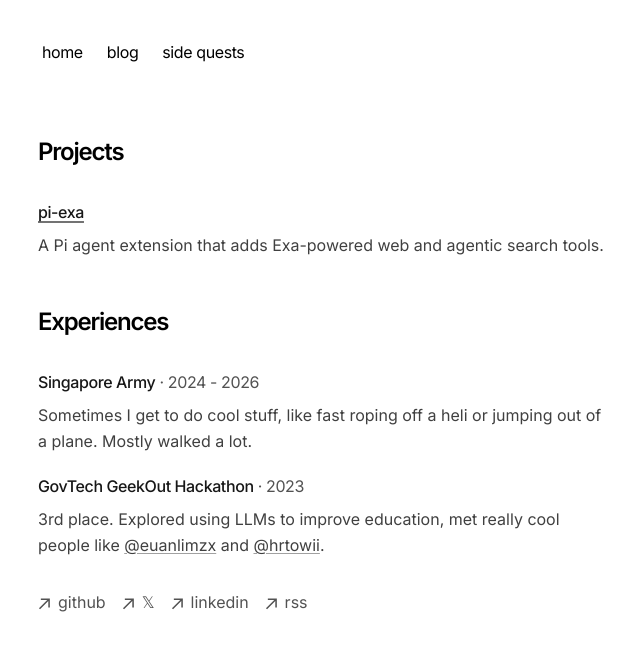
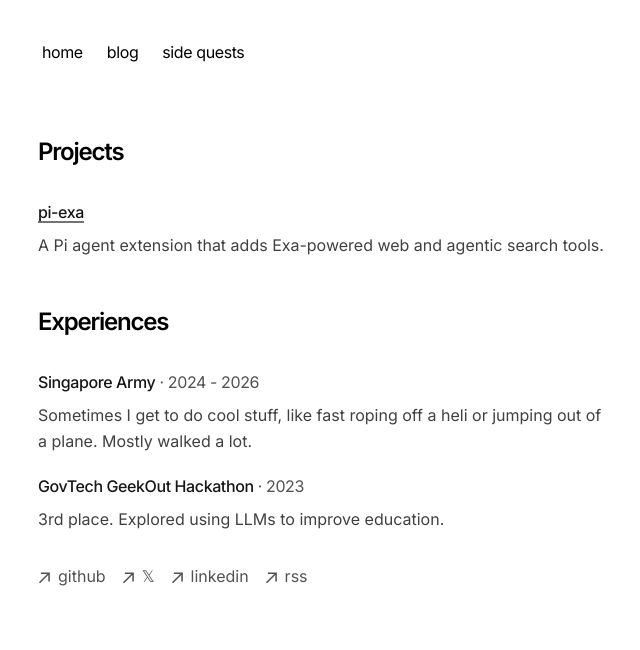
Before and after one commit to junnjiee/website, a Next.js app: page /side-quests in a window 1280 px wide. Shown: the top 650 px of the page, without its empty margins (314-954 px from the left). Built offline with nearby package versions, Linux system fonts and the light colour scheme.

Commit message:
remove link

```diff
--- a/app/side-quests/page.tsx
+++ b/app/side-quests/page.tsx
@@ -26,30 +26,7 @@ const experiences: SideQuest[] = [
   {
     name: "GovTech GeekOut Hackathon",
     period: "2023",
-    description: (
-      <>
-        3rd place. Explored using LLMs to improve education, met really cool
-        people like{" "}
-        <a
-          href="https://github.com/euanlimzx"
-          target="_blank"
-          rel="noopener noreferrer"
-          className="text-link"
-        >
-          @euanlimzx
-        </a>{" "}
-        and{" "}
-        <a
-          href="https://github.com/hrtowii"
-          target="_blank"
-          rel="noopener noreferrer"
-          className="text-link"
-        >
-          @hrtowii
-        </a>
-        .
-      </>
-    ),
+    description: "3rd place. Explored using LLMs to improve education.",
   },
 ];
 
```
